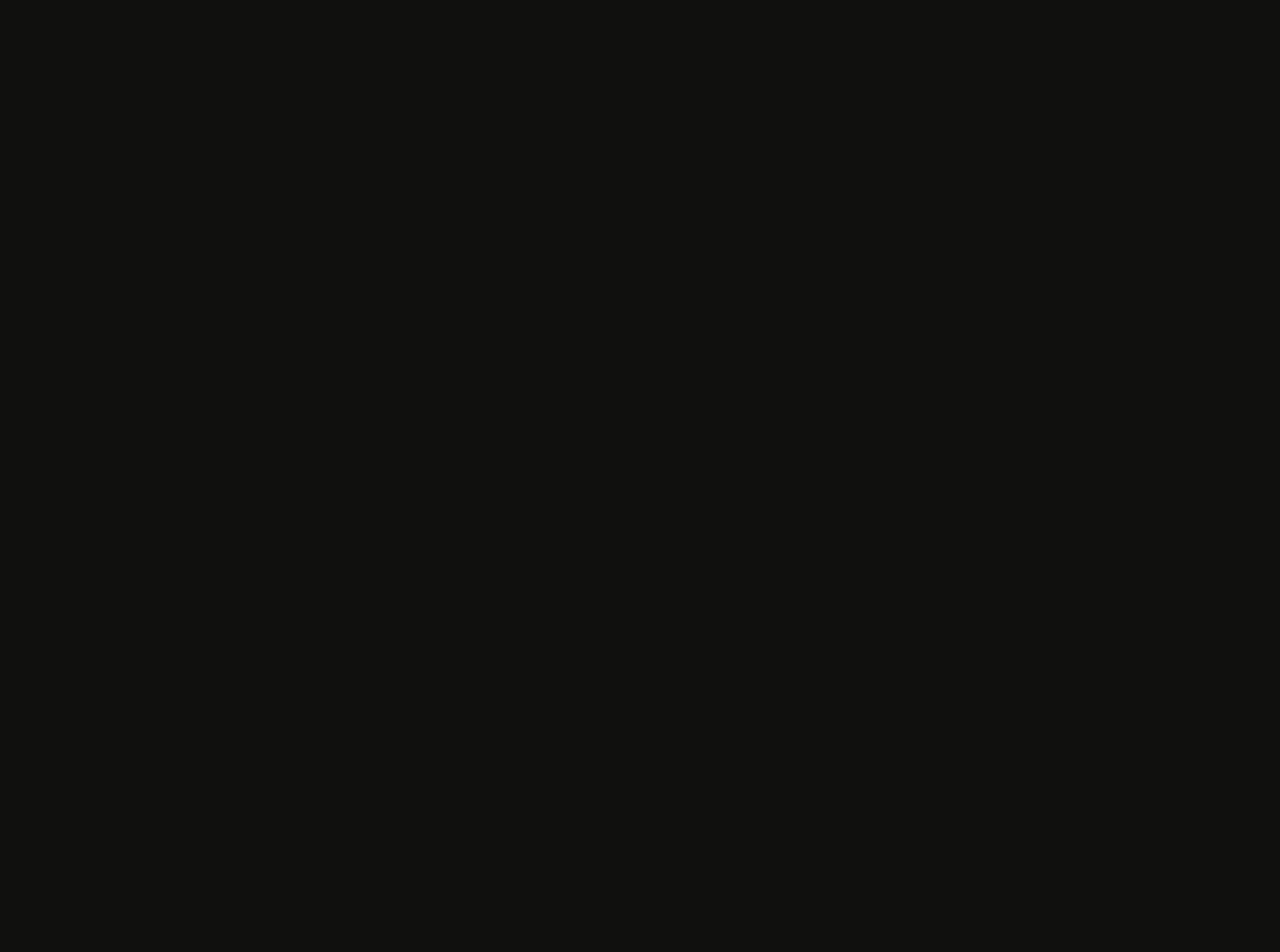
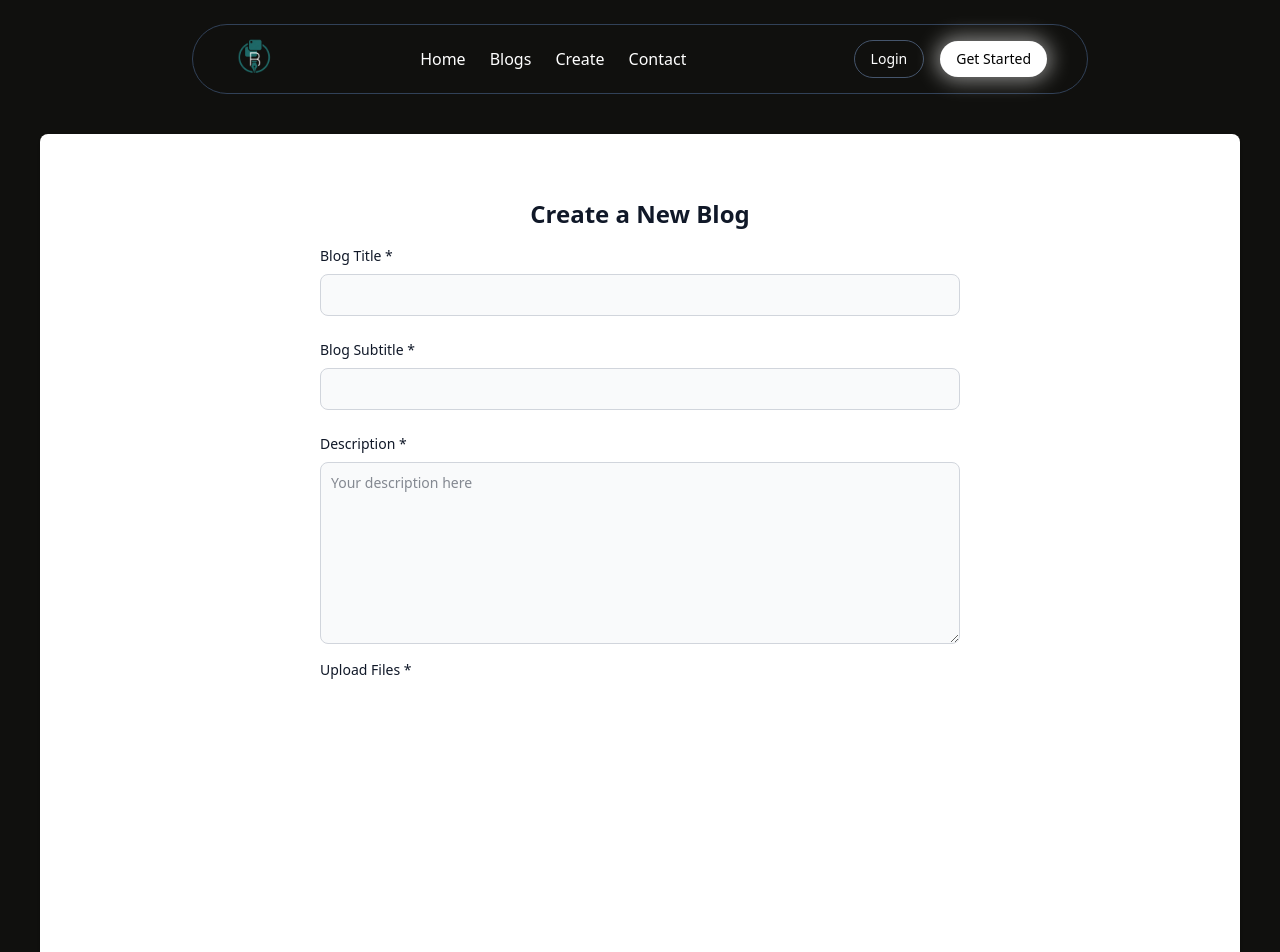
Before and after one commit to KamalaMahara/MERN3.0_Frontend, a React app: page /create in a window 1280 px wide. Before the commit this address had no page. Shown: the top 952 px of the page. Before the commit the page ends 800 px from the top, so only its background shows below. Built offline with nearby package versions, Linux system fonts and the light colour scheme; the HTML template or start-up script is replaced by a standard one.

Commit message:
Add CreateBlog component and update routing in App; modify Navbar links for navigation

```diff
--- /dev/null
+++ b/Pages/CreateBlog.jsx
@@ -0,0 +1,51 @@
+import React from 'react'
+import Navbar from '../components/Navbar'
+
+const CreateBlog = () => {
+  return (
+    <>
+      <Navbar />
+      <section className="bg-white dark:bg-gray-900 m-10 rounded-lg shadow">
+        <div className="py-8 px-4 mx-auto max-w-2xl lg:py-16">
+          <h2 className="mb-4 text-2xl text-center font-bold text-gray-900 dark:text-white"> Create a New Blog</h2>
+          <form action="#">
+            <div className="grid gap-4 sm:grid-cols-2 sm:gap-6">
+              <div className="sm:col-span-2">
+                <label for="name" className="block mb-2 text-sm font-medium text-gray-900 dark:text-white">Blog Title *</label>
+                <input type="text" name="title" id="title" className="bg-gray-50 border border-gray-300 text-gray-900 text-sm rounded-lg focus:ring-primary-600 focus:border-primary-600 block w-full p-2.5 dark:bg-gray-700 dark:border-gray-600 dark:placeholder-gray-400 dark:text-white dark:focus:ring-primary-500 dark:focus:border-primary-500" required="" />
+              </div>
+              <div className="sm:col-span-2">
+                <label for="name" className="block mb-2 text-sm font-medium text-gray-900 dark:text-white">Blog Subtitle *</label>
+                <input type="text" name="subtitle" id="subtitle" className="bg-gray-50 border border-gray-300 text-gray-900 text-sm rounded-lg focus:ring-primary-600 focus:border-primary-600 block w-full p-2.5 dark:bg-gray-700 dark:border-gray-600 dark:placeholder-gray-400 dark:text-white dark:focus:ring-primary-500 dark:focus:border-primary-500" required="" />
+              </div>
+
+              <div className="sm:col-span-2">
+                <label for="description" className="block mb-2 text-sm font-medium text-gray-900 dark:text-white">Description *</label>
+                <textarea id="description" rows="8" className="block p-2.5 w-full text-sm text-gray-900 bg-gray-50 rounded-lg border border-gray-300 focus:ring-primary-500 focus:border-primary-500 dark:bg-gray-700 dark:border-gray-600 dark:placeholder-gray-400 dark:text-white dark:focus:ring-primary-500 dark:focus:border-primary-500" placeholder="Your description here"></textarea>
+              </div>
+            </div>
+
+            <label for="description" className="block mb-2 text-sm font-medium text-gray-900 dark:text-white mt-4">Upload Files *</label>
+            <div className="flex items-center justify-center w-full">
+
+              <label for="dropzone-file" className="flex flex-col items-center justify-center w-full h-64 bg-neutral-secondary-medium   border  rounded-lg cursor-pointer hover:bg-neutral-tertiary-medium ">
+                <div className="flex flex-col items-center justify-center text-body pt-5 pb-6">
+                  <svg className="w-8 h-8 mb-4" aria-hidden="true" xmlns="http://www.w3.org/2000/svg" width="24" height="24" fill="none" viewBox="0 0 24 24"><path stroke="currentColor" strokeLinecap="round" stroke-linejoin="round" stroke-width="2" d="M15 17h3a3 3 0 0 0 0-6h-.025a5.56 5.56 0 0 0 .025-.5A5.5 5.5 0 0 0 7.207 9.021C7.137 9.017 7.071 9 7 9a4 4 0 1 0 0 8h2.167M12 19v-9m0 0-2 2m2-2 2 2" /></svg>
+                  <p className="mb-2 text-sm"><span className="font-semibold">Click to upload</span> or drag and drop</p>
+                  <p className="text-xs">SVG, PNG, JPG or GIF (Max file size 30kb)</p>
+                </div>
+                <input id="dropzone-file" type="file" className="hidden" />
+              </label>
+            </div>
+
+            <button type="submit" className="inline-flex items-center px-5 py-2.5 mt-4 sm:mt-6 text-sm font-medium text-center text-white bg-green-700 rounded-lg focus:ring-1 focus:ring-primary-200 dark:focus:ring-primary-900 hover:bg-primary-800">
+              Create Blog
+            </button>
+          </form>
+        </div>
+      </section>
+    </>
+  )
+}
+
+export default CreateBlog
--- a/components/Navbar.jsx
+++ b/components/Navbar.jsx
@@ -12,7 +12,7 @@ const Navbar = () => {
           <img src="/logor.png" alt="My Company Logo" className="w-12  min-h-12" />
         </a>
         <div className="hidden md:flex items-center gap-6 ml-7">
-          <a href="#" className="relative overflow-hidden h-6 group">
+          <a href="/" className="relative overflow-hidden h-6 group">
             <span className="block group-hover:-translate-y-full transition-transform duration-300">Home</span>
             <span
               className="block absolute top-full left-0 group-hover:translate-y-[-100%] transition-transform duration-300">Home</span>
@@ -22,7 +22,7 @@ const Navbar = () => {
             <span
               className="block absolute top-full left-0 group-hover:translate-y-[-100%] transition-transform duration-300">Blogs</span>
           </a>
-          <a href="#" className="relative overflow-hidden h-6 group">
+          <a href="/create" className="relative overflow-hidden h-6 group">
             <span className="block group-hover:-translate-y-full transition-transform duration-300">Create</span>
             <span
               className="block absolute top-full left-0 group-hover:translate-y-[-100%] transition-transform duration-300">Create</span>
--- a/src/App.jsx
+++ b/src/App.jsx
@@ -1,12 +1,14 @@
 import { BrowserRouter, Routes, Route } from 'react-router-dom';
 import Home from '../Pages/Home';
 import SingleBlog from '../Pages/SingleBlog';
+import CreateBlog from '../Pages/CreateBlog';
 function App() {
   return (
     <BrowserRouter>
       <Routes>
         <Route path="/" element={<Home />}></Route>
         <Route path="/blog/:_id" element={<SingleBlog />}></Route>
+        <Route path="/create" element={<CreateBlog />}></Route>
       </Routes>
     </BrowserRouter>
   );
```
